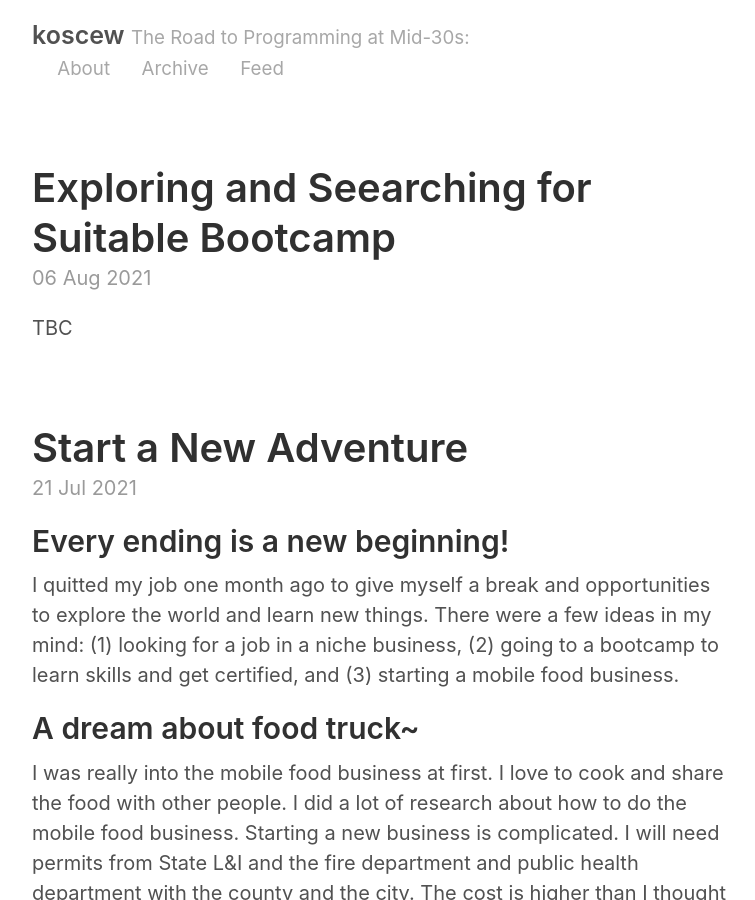
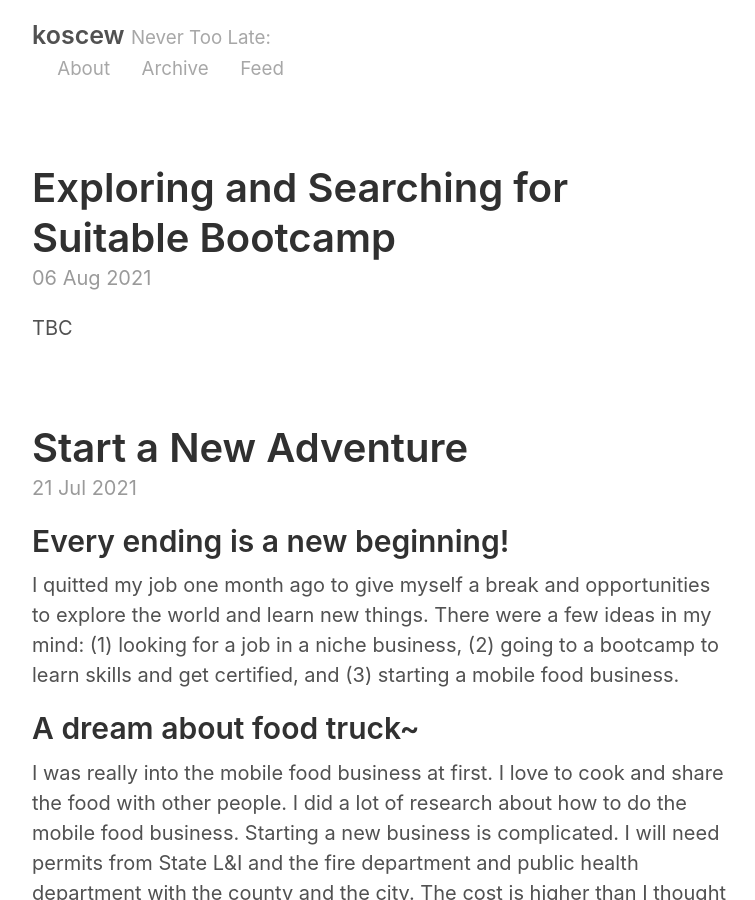
Before and after one commit to koscew/koscew.github.io, a Jekyll site: the page built from index.html, in a window 1280 px wide and 900 px high. Shown: the whole window, without its empty margins (258-1013 px from the left). Built offline with Jekyll 4.4.1, drawn with Linux system fonts in a browser that asks for light colours; the list of posts is cut into pages by our own code.

Commit message:
little change

```diff
--- a/_config.yml
+++ b/_config.yml
@@ -3,7 +3,7 @@ permalink:           pretty
 
 # Setup
 title:               koscew
-tagline:             The Road to Programming at Mid-30s
+tagline:             Never Too Late
 url:                 http://koscew.github.io
 paginate:            2
 baseurl:             ""
--- a/_posts/2021-08-06-Exploring_bootcamps.md
+++ b/_posts/2021-08-06-Exploring_bootcamps.md
@@ -1,6 +1,6 @@
 ---
 layout: post
-title: Exploring and Seearching for Suitable Bootcamp
+title: Exploring and Searching for Suitable Bootcamp
 ---
 
 TBC
```
